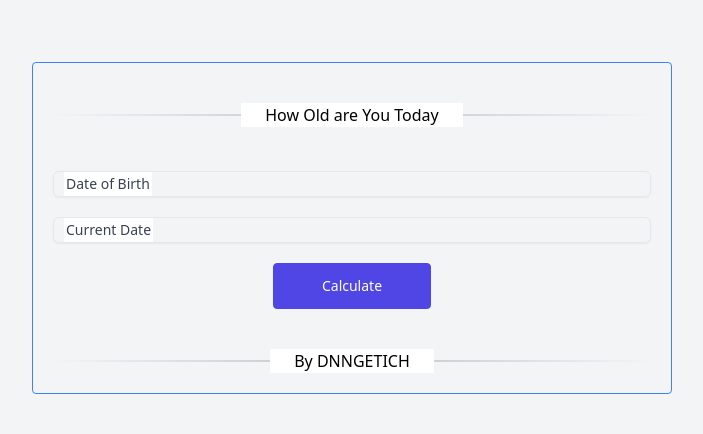
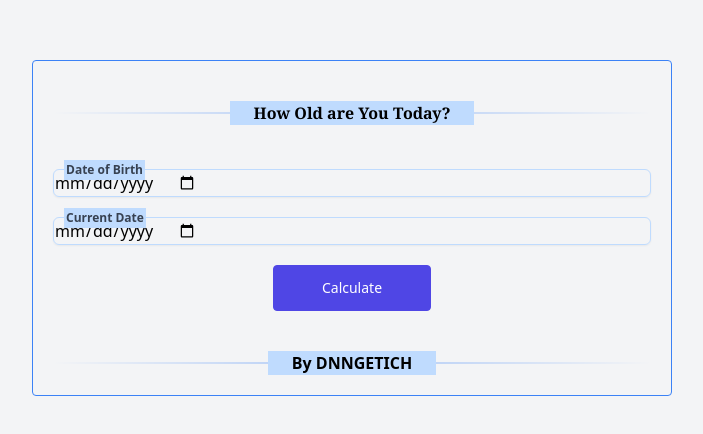
Before and after one commit to ngetichdennis/CodeAlpha_Age_Calculator, a website: page public/index.html in a window 1280 px wide. Shown: the part 182-616 px from the top of the page, without its empty margins (288-991 px from the left). Drawn offline with Linux system fonts and the light colour scheme.

Commit message:
curated calculate age function and carried out styling using tailwind

```diff
--- a/public/index.html
+++ b/public/index.html
@@ -14,10 +14,10 @@
         <div class="divider mt-5 mb-6">
             <span class="relative flex justify-center">
                 <div
-                  class="absolute inset-x-0 top-1/2 h-px -translate-y-1/2 bg-transparent bg-gradient-to-r from-transparent via-gray-500 to-transparent opacity-75"
+                  class="absolute inset-x-0 top-1/2 h-px -translate-y-1/2 bg-transparent bg-gradient-to-r from-transparent via-blue-500 to-transparent opacity-75"
                 ></div>
 
-                <span class="relative z-10 bg-white px-6">How Old are You Today</span>
+                <span class="relative z-10 bg-blue-200 px-6 font-serif font-bold">How Old are You Today?</span>
               </span>
         </div>
         <div class="calculator_body mt-5 mb-5">
@@ -30,17 +30,17 @@
 
               <label
                 for="Date of Birth"
-                class="relative block rounded-md border border-gray-200 shadow-sm focus-within:border-blue-600 focus-within:ring-1 focus-within:ring-blue-600 mb-5"
+                class="relative block rounded-md border border-blue-200 shadow-sm focus-within:border-blue-600 focus-within:ring-1 focus-within:ring-blue-600 mb-5"
               >
                 <input
-                  type="text"
+                  type="date"
                   id="Date of Birth"
                   class="peer border-none bg-transparent placeholder-transparent focus:border-transparent focus:outline-none focus:ring-0"
                   placeholder="Date of Birth"
                 />
 
                 <span
-                  class="pointer-events-none absolute start-2.5 top-0 -translate-y-1/2 bg-white p-0.5 text-xs text-gray-700 transition-all peer-placeholder-shown:top-1/2 peer-placeholder-shown:text-sm peer-focus:top-0 peer-focus:text-xs"
+                  class="pointer-events-none absolute start-2.5 top-0 -translate-y-1/2 font-semibold bg-blue-200 p-0.5 text-xs text-gray-700 transition-all peer-placeholder-shown:top-1/2 peer-placeholder-shown:text-sm peer-focus:top-0 peer-focus:text-xs"
                 >
                   Date of Birth
                 </span>
@@ -54,45 +54,46 @@
 
               <label
                 for="Current Date"
-                class="relative block rounded-md border border-gray-200 shadow-sm focus-within:border-blue-600 focus-within:ring-1 focus-within:ring-blue-600 mb-5"
+                class="relative block rounded-md border border-blue-200 shadow-sm focus-within:border-blue-600 focus-within:ring-1 focus-within:ring-blue-600 mb-5"
               >
                 <input
-                  type="text"
+                  type="date"
                   id="Current Date"
                   class="peer border-none bg-transparent placeholder-transparent focus:border-transparent focus:outline-none focus:ring-0"
                   placeholder="Current Date"
                 />
 
                 <span
-                  class="pointer-events-none absolute start-2.5 top-0 -translate-y-1/2 bg-white p-0.5 text-xs text-gray-700 transition-all peer-placeholder-shown:top-1/2 peer-placeholder-shown:text-sm peer-focus:top-0 peer-focus:text-xs"
+                  class="pointer-events-none absolute start-2.5 top-0 -translate-y-1/2 font-semibold bg-blue-200 p-0.5 text-xs text-gray-700 transition-all peer-placeholder-shown:top-1/2 peer-placeholder-shown:text-sm peer-focus:top-0 peer-focus:text-xs"
                 >
                   Current Date
                 </span>
               </label></div>
             <div class="calculate_btn flex justify-center"><!-- Base -->
 
-                <a
-                  class="inline-block rounded border border-indigo-600 bg-indigo-600 px-12 py-3 text-sm font-medium text-white hover:bg-transparent hover:text-indigo-600 focus:outline-none focus:ring active:text-indigo-500 mb-5 "
-                  href="#"
+                <button
+                  class="inline-block rounded border border-indigo-600 bg-indigo-600 px-12 py-3 text-sm font-medium text-white hover:bg-transparent hover:text-indigo-600 focus:outline-none focus:ring active:text-indigo-500 mb-5"
+                  onclick="calculateAge()"
                 >
                   Calculate
-                </a>
+            </button>
               </div>
-            <div class="age_output"></div>
+            <div class="age_output flex justify-center font-bold"></div>
         </div>
         <div class="divider">
             <span class="relative flex justify-center">
                 <div
-                  class="absolute inset-x-0 top-1/2 h-px -translate-y-1/2 bg-transparent bg-gradient-to-r from-transparent via-gray-500 to-transparent opacity-75"
+                  class="absolute inset-x-0 top-1/2 h-px -translate-y-1/2 bg-transparent bg-gradient-to-r from-transparent via-blue-500 to-transparent opacity-75"
                 ></div>
 
-                <span class="relative z-10 bg-white px-6">By DNNGETICH</span>
+                <span class="relative z-10 bg-blue-200 font-semibold px-6">By DNNGETICH</span>
               </span>
         </div>
         <div class="footer">
 
         </div>
     </div>
+    <script src="./index.js"> </script>
 
 </body>
 </html>
--- /dev/null
+++ b/public/index.js
@@ -0,0 +1,27 @@
+function calculateAge() {
+    // Access elements by class and retrieve their first instance
+    const todayElement = document.getElementsByClassName('current_date')[0];
+    const dobElement = document.getElementsByClassName('dob')[0];
+    const resultElement = document.getElementsByClassName('age_output')[0];
+
+    // Use querySelector to target the input inside the div
+    const today = todayElement.querySelector('input').value;
+    const dob = dobElement.querySelector('input').value;
+
+    if (!dob) {
+        resultElement.innerText = 'Please select a date of birth';
+        return;
+    }
+
+    const dobDate = new Date(dob);
+    const todayDate = new Date(today);
+    let age = todayDate.getFullYear() - dobDate.getFullYear();
+    const monthDiff = todayDate.getMonth() - dobDate.getMonth();
+    const dayDiff = todayDate.getDate() - dobDate.getDate();
+
+    if (monthDiff < 0 || (monthDiff === 0 && dayDiff < 0)) {
+        age--;
+    }
+
+    resultElement.innerText = `You are ${age} years old.`;
+}
```
Also changed, not shown: public/output.css, src/js/index.js (deleted).
